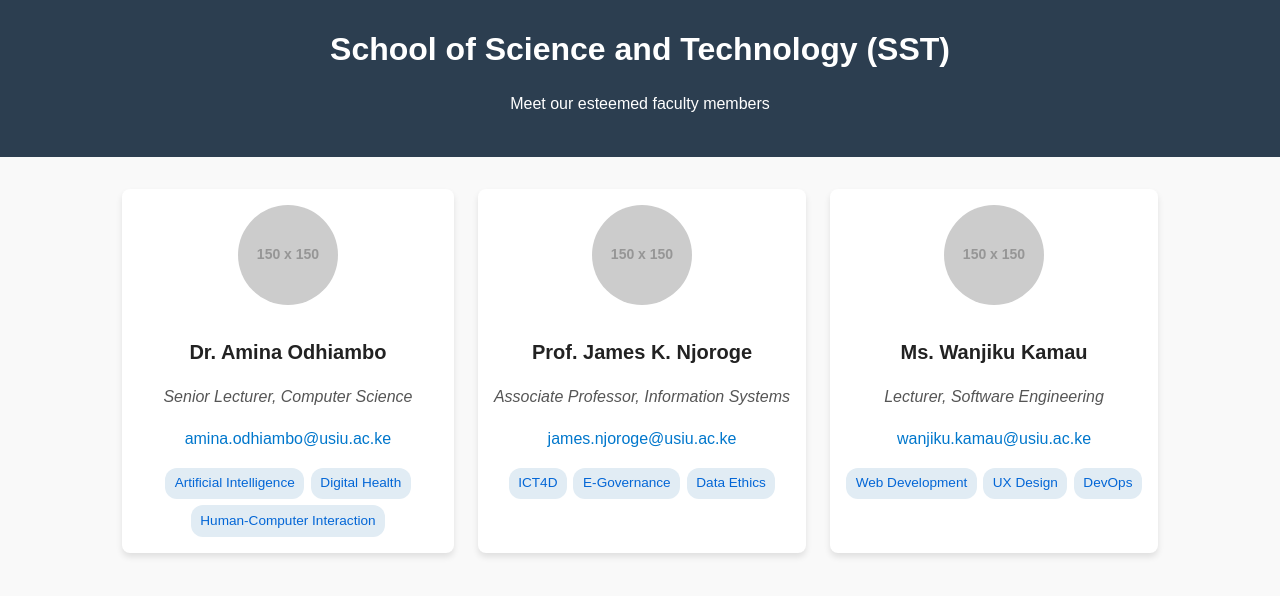
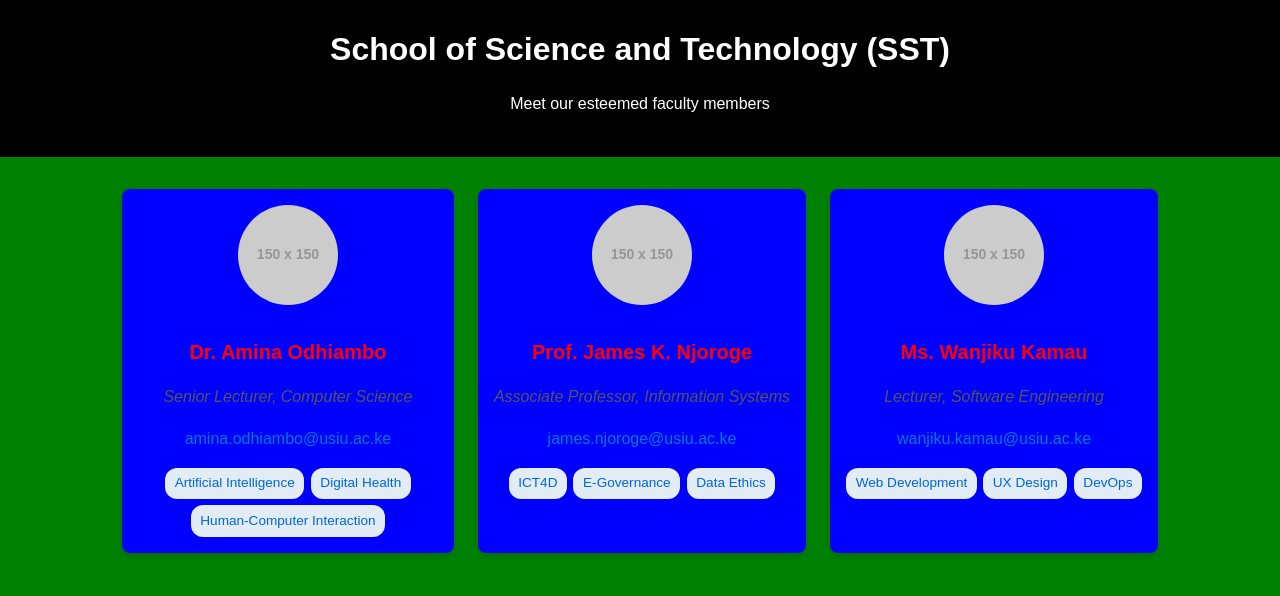
Before and after one commit to a1b2c3-rgb/IST4035-ENDSEM-EXAM2, a plain HTML site: page index.html in a window 1280 px wide. Drawn offline with Linux system fonts and the light colour scheme; placeholder pictures from the web are drawn by us.

Commit message:
Update style.css

```diff
--- a/style.css
+++ b/style.css
@@ -2,14 +2,14 @@
 body {
   font-family: Arial, sans-serif;
   line-height: 1.6;
-  background-color: #f9f9f9;
-  color: #222;
+  background-color: green;
+  color: red;
   margin: 0;
   padding: 0;
 }
 
 header {
-  background-color: #2c3e50;
+  background-color: black;
   color: #fff;
   padding: 1.5rem;
   text-align: center;
@@ -33,7 +33,7 @@ main {
 }
 
 .faculty-card {
-  background-color: #fff;
+  background-color: blue;
   border-radius: 8px;
   box-shadow: 0 4px 6px rgba(0, 0, 0, 0.1);
   padding: 1rem;
```
